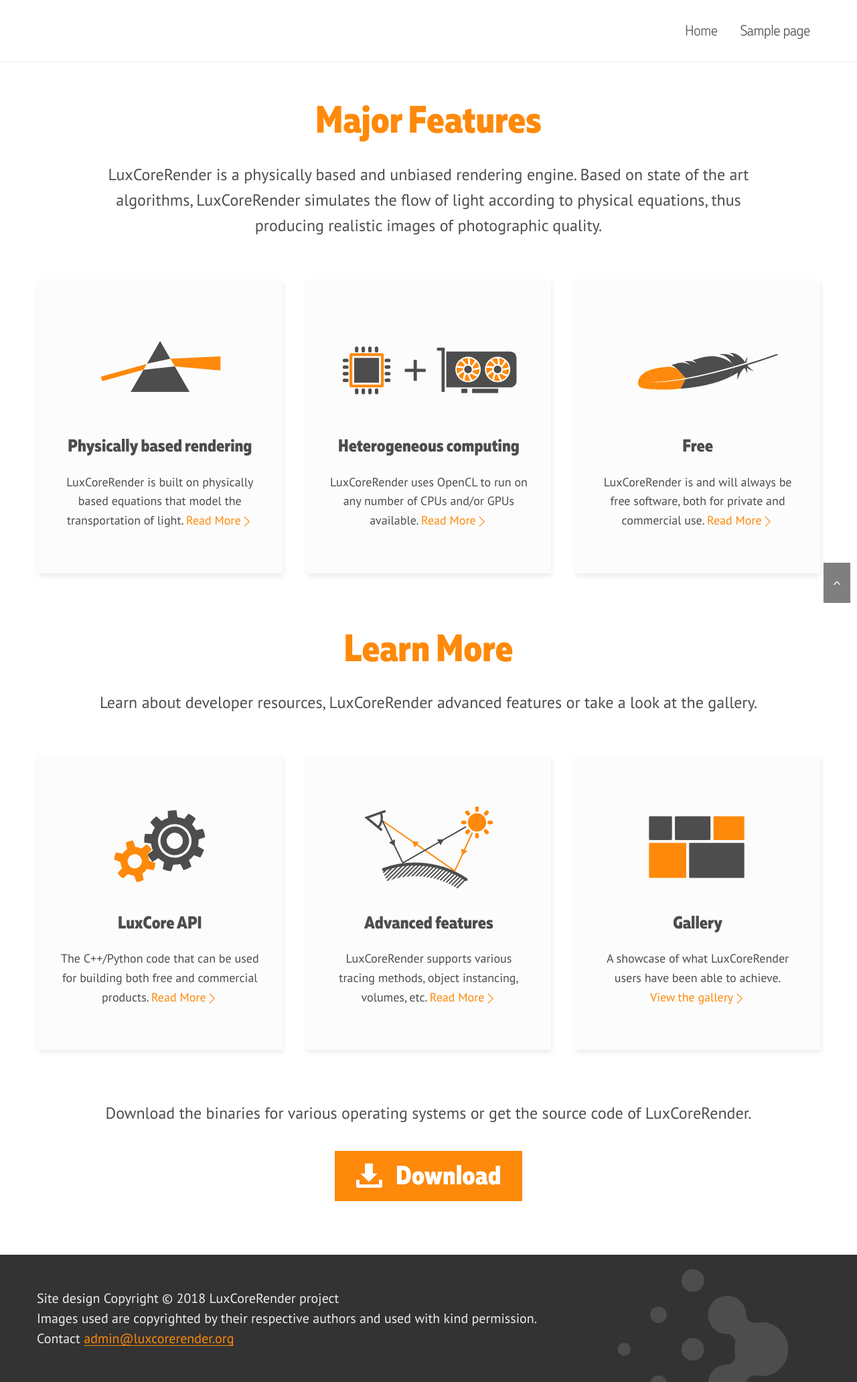
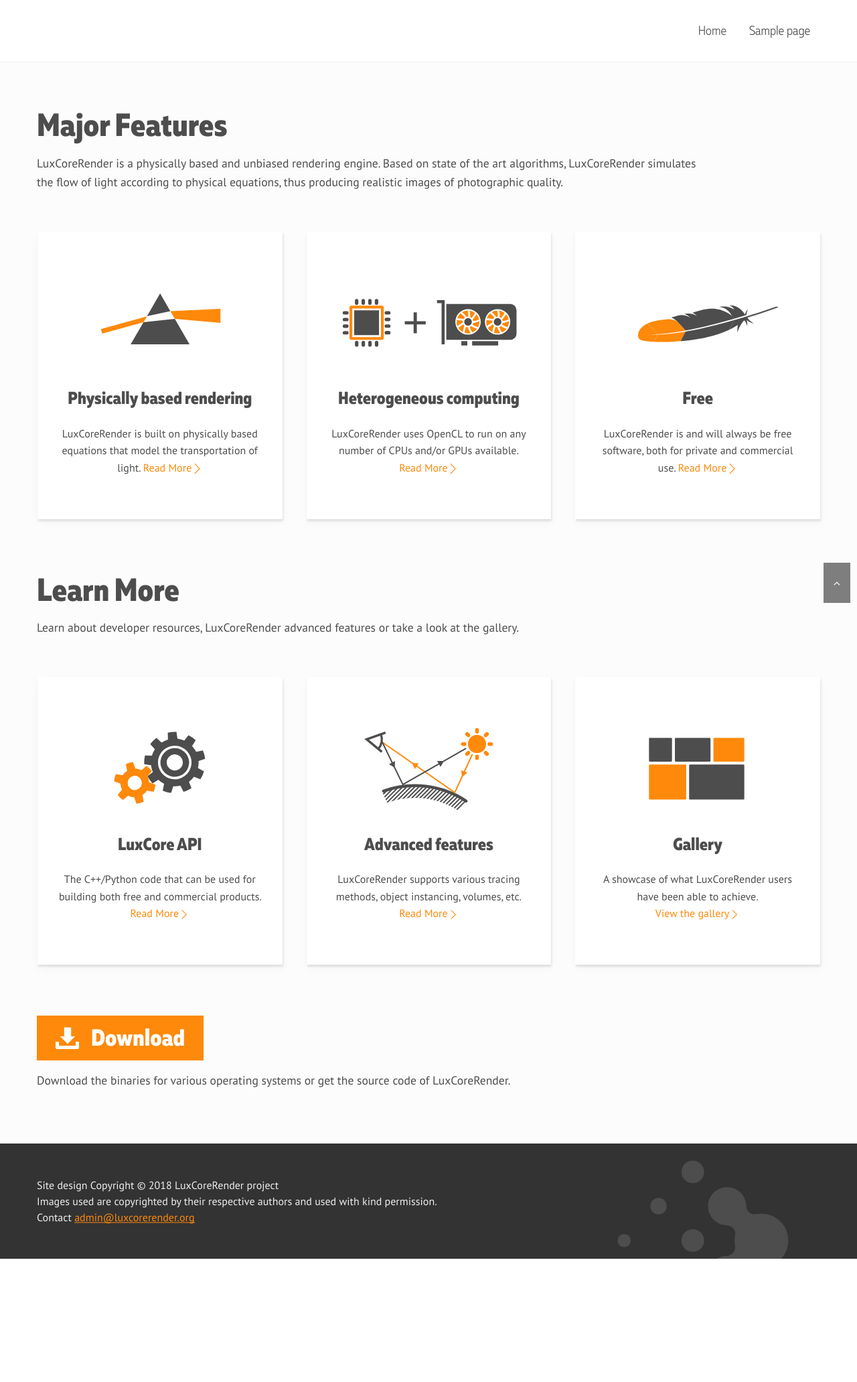
Before and after one commit to LuxCoreRender/WebSite, a WordPress theme: template wp-themes/luxcore/front-page.php in a window 1280 px wide. Shown: the whole page at 67% size. After the commit the page ends 1879 px from the top, so only its background shows below. Run offline with PHP 8.4 and a stand-in for WordPress, Linux system fonts and the light colour scheme; the site name, menu and one post (Sample post) are stand-ins, and other content is empty; some libraries are stand-ins or nearby versions.

Commit message:
(m) adjusted font size, color and text layout (alignment)

```diff
--- a/wp-themes/luxcore/front-page.php
+++ b/wp-themes/luxcore/front-page.php
@@ -72,8 +72,8 @@ get_template_part( 'template-parts/section', 'slider' );
 			</div>
 		</section>
 		<section id="section-download">
+			<a id="download-button-in-text" class="link-button" href="/download/"><h3>Download</h3></a>
 			<div class="ht-section-tagline">Download the binaries for various operating systems or get the source code of LuxCoreRender.</div>
-			<a id="download-button-in-text" class="link-button" href="/download/"><h3>Download</h3></a>
 		</section>
 	</div>
 </section>
--- a/wp-themes/luxcore/style.css
+++ b/wp-themes/luxcore/style.css
@@ -247,7 +247,7 @@ input,
 select,
 textarea {
 	color: #4d4d4d;
-	font-size: 18px;
+	font-size: 16px;
 	line-height: 1.6;
 	font-family: 'PT Sans', sans-serif;
 	font-weight: 400;
@@ -259,7 +259,6 @@ h3,
 h4,
 h5,
 h6 {
-	color: #fe890a;
 	margin: 0;
 	font-weight: 800;
 	line-height: 1.2;
@@ -572,9 +571,8 @@ a:active {
 
 #download-button-in-text {
 	display: inline-block;
-	margin: 0 auto;
 	background: #fe890a;
-	margin-top: 2em;
+	margin-bottom: 1em;
 }
 #download-button-in-text h3 {
 	position: relative;
@@ -1359,19 +1357,17 @@ object {
 ## General
 --------------------------------------------------------------*/
 .ht-section{
-	padding: 50px 0;
+	padding: 4em 0;
     background: #FFF;
 }
 
 .ht-section-title-tagline{
 	margin-bottom: 60px;
-	text-align: center;
 }
 
 .ht-section-title{
-    font-size: 57px;
+    font-size: 3em;
     width: 60%;
-    margin: 0 auto 30px;
 }
 
 .ht-section-title:last-child{
@@ -1379,13 +1375,11 @@ object {
 }
 
 .ht-section-tagline{
-	font-size: 24px;
+	font-size: 1.1em;
 	width: 85%;
-	margin: 0 auto;
 }
 
 #section-download{
-	text-align: center;
 }
 
 /*--------------------------------------------------------------
@@ -1437,7 +1431,7 @@ object {
 	display: block;
 	text-decoration: none;
 	color: #444;
-	font-size: 22px;
+	font-size: 1.2em;
 	font-family: 'muller-narrow-web', sans-serif;
 	line-height: 36px;
 	padding: 0 15px 0.1em;
@@ -1781,8 +1764,8 @@ object {
 ## Featured Section
 --------------------------------------------------------------*/
 section#ht-featured-post-section{
-	background: #FFF;
-	padding-bottom: 80px;
+	background: #fcfcfc;
+	padding-bottom: 5em;
 }
 
 .ht-featured-post-wrap{
@@ -1799,14 +1782,14 @@ section#ht-featured-post-section{
 	color: inherit;
 	text-align: center;
 	padding-bottom: 60px;
-	background: #fcfcfc;
-	transition: background-color 0.2s;
-	box-shadow: 0.03em 0.21em 0.4em rgba( 0, 0, 0, 0.08 )
+	background: white;
+	transition: background-color 0.2s, box-shadow 0.2s;
+	box-shadow: 0.05em 0.2em 0.2em rgba( 0, 0, 0, 0.1 ), 0.05em 0.4em 0.9em rgba( 0, 0, 0, 0.03 )
 }
 
 .ht-featured-post:hover {
 	color: inherit;
-	background: #f5f5f5;
+	box-shadow: 0.05em 0.2em 0.2em rgba( 0, 0, 0, 0.05 ), 0.05em 0.4em 0.7em rgba( 0, 0, 0, 0.15 )
 }
 
 .ht-featured-post h5{
@@ -2579,7 +2558,6 @@ section#ht-featured-post-section{
 #ht-colophon{
 	margin-top: 40px;
 	background: url(images/logo-footer.svg) no-repeat 90% -20% #333;
-	font-size: 20px;
 }
 
 .page-template-home-template #ht-colophon,
```
Also changed, not shown: other parts of wp-themes/luxcore/style.css (+10 -25 lines).
